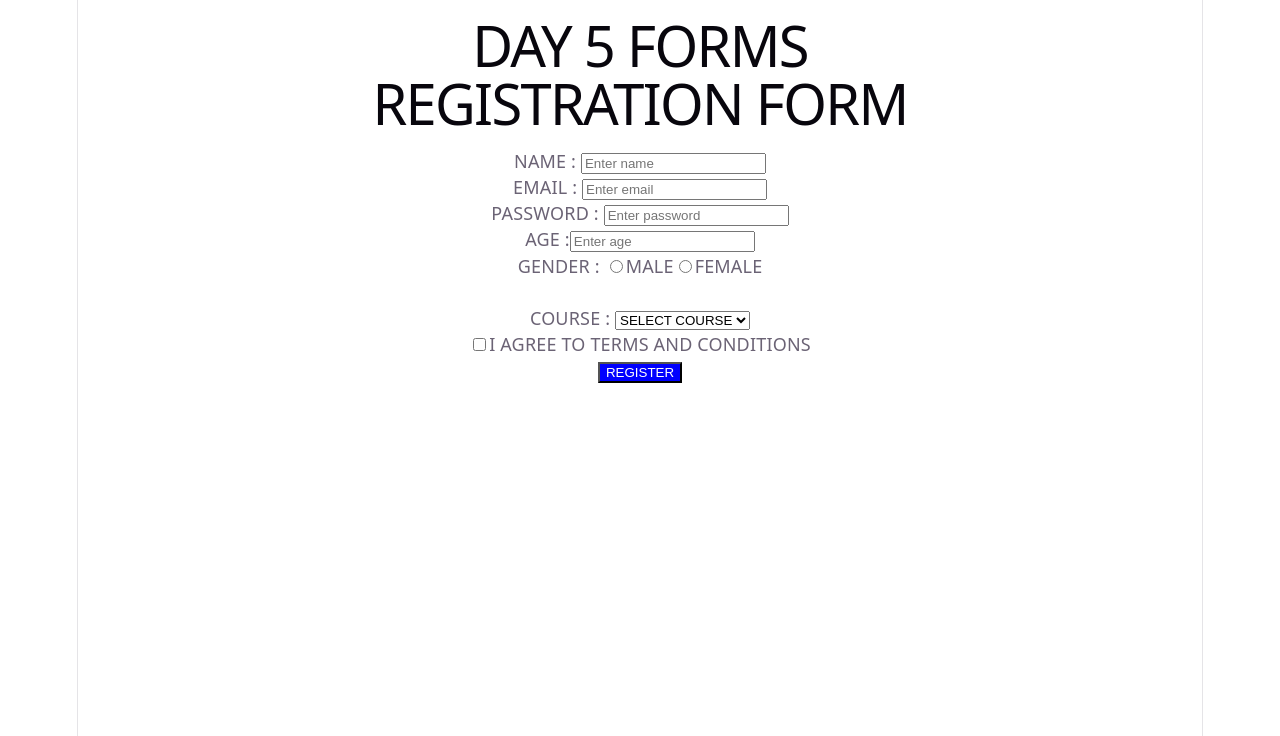
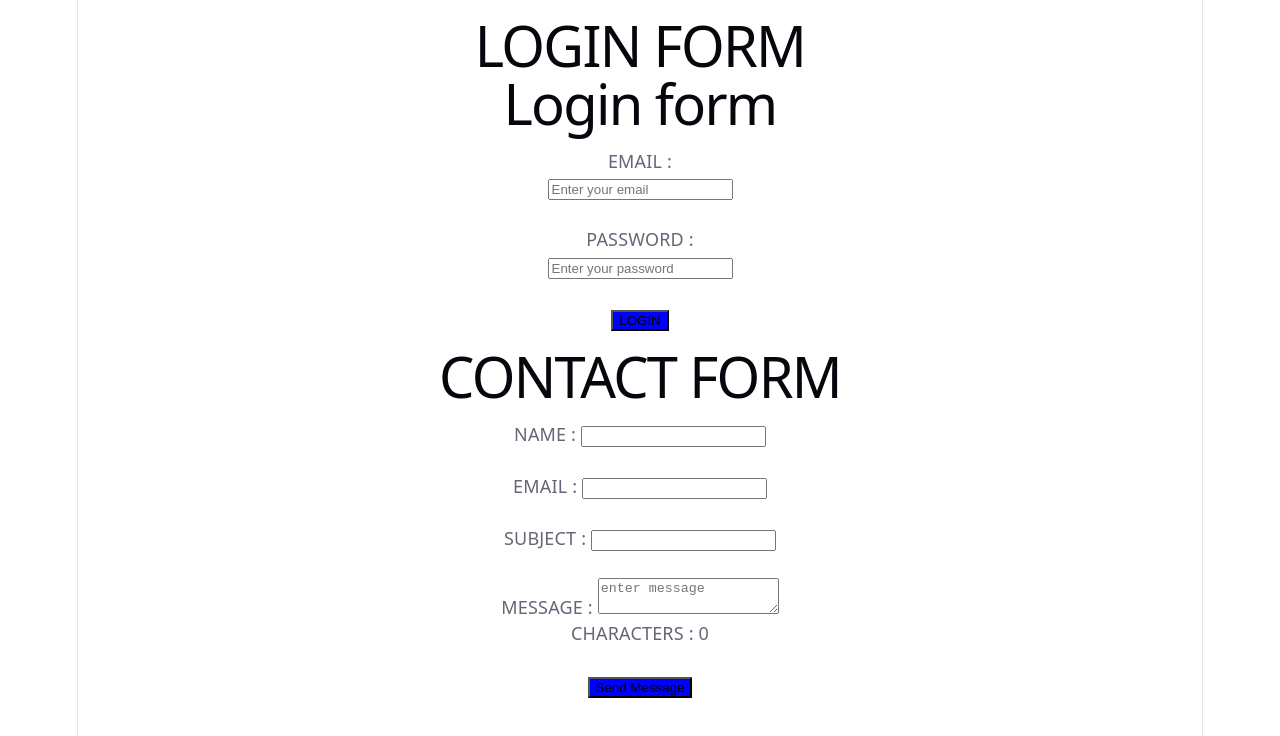
Before and after one commit to sherinshaik07/React-mini-projects, a React (Vite) app: page / in a window 1280 px wide. Shown: the top 736 px of the page. Built offline with nearby package versions, Linux system fonts and the light colour scheme.

Commit message:
Day 5 - forms completed

```diff
--- a/src/App.jsx
+++ b/src/App.jsx
@@ -12,6 +12,8 @@ import StudentList from './day4/StudentList';
 import ProductList from './day4/ProductList';
 import LoginLogout from './day4/LoginLogout';
 import Registrationform from './day5/Registrationform';
+import LoginForm from './day5/LoginForm';
+import ContactForm from './day5/ContactForm';
 function App(){
   return(
     <div>
@@ -44,9 +46,12 @@ function App(){
       <hr></hr>
       <ProductList/>
       <hr></hr>
-      <LoginLogout/>*/}
+      <LoginLogout/>
       <h1>DAY 5 FORMS</h1>
-      <Registrationform/>
+      <Registrationform/>*/}
+      <h1>LOGIN FORM</h1>
+      <LoginForm/>
+      <ContactForm/>
     </div>
   );
 }
--- /dev/null
+++ b/src/day5/ContactForm.jsx
@@ -0,0 +1,75 @@
+import { useState } from "react";
+function ContactForm(){
+    const[name,setName]=useState("");
+    const[email,setEmail]=useState("");
+    const[subject,setSubject]=useState("");
+    const[message,setMessage]=useState("");
+    const[error,setError]=useState("");
+    const[success,setSuccess]=useState("");
+    function handleSubmit(e){
+        e.preventDefault();
+        setError("");
+        setSuccess("");
+        if(name===""){
+            setError("please enter your name");
+            return;
+        }if(email===""){
+            setError("please enter your email");
+            return;
+        }if(subject===""){
+            setError("please enter the subject");
+            return;
+        }if(message===""){
+            setError("please enter your message");
+            return;
+        }
+        setSuccess("Message successfully sent");
+       setName("");
+       setEmail("");
+       setSubject("");
+       setMessage("");
+    }
+    return(
+        <div>
+            <h1>CONTACT FORM</h1>
+            <form onSubmit={handleSubmit}>
+                <div><label>NAME : </label>
+                <input
+                type="text"
+                value={name}
+                onChange={(e)=>setName(e.target.value)}/>
+                </div><br/>
+                <div>
+                    <label>EMAIL : </label>
+                    <input
+                    type ="email"
+                    value = {email}
+                    onChange={(e)=>setEmail(e.target.value)}/>
+                </div>
+                <br/>
+                <div>
+                    <label>SUBJECT : </label>
+                    <input
+                    type="text"
+                    value={subject}
+                    onChange={(e)=>setSubject(e.target.value)}/>
+                </div>
+                <br/>
+                <div>
+                    <label>MESSAGE : </label>
+                    <textarea
+                    placeholder="enter message"
+                    value={message}
+                    onChange={(e)=>setMessage(e.target.value)}/>
+                    <p>CHARACTERS : {message.length}</p>
+                </div>
+                <br/>
+                {error && <p>{error}</p>}
+                {success && <p>{success}</p>}
+                <button type ="submit" style={{background:"blue"}}>Send Message </button>
+            </form>
+        </div>
+    );
+
+}
+export default ContactForm;
--- /dev/null
+++ b/src/day5/LoginForm.jsx
@@ -0,0 +1,66 @@
+import {useState} from "react";
+function LoginForm(){
+    const [email,setEmail]=useState("");
+    const[password,setPassword]=useState("");
+    const[isLoggedIn,setIsLoggedIn]=useState(false);
+    const[error,setError]=useState("");
+
+    function handleSubmit(e){
+        e.preventDefault();
+
+    if(email===""){
+        setError("please enter email");
+        return;
+    }
+    if(password ===""){
+        setError("please enter password");
+        return;
+    }
+    if(email==="sherin@gmail.com" && password ==="123"){
+        setError("");
+        setIsLoggedIn(true);
+    }else{
+        setError("Invalid email or password");
+    }
+}
+function handleLogout(){
+    setIsLoggedIn(false);
+    setEmail("");
+    setPassword("");
+}
+return(
+    <div>
+        <h1>Login form</h1>
+        {isLoggedIn ? (
+        <div>
+           <h3>WELCOME ,SHERIN ! </h3>
+           <button onClick ={handleLogout}>LOGOUT</button>
+        </div>
+        ):(
+            <form onSubmit={handleSubmit}>
+                <div><label>EMAIL : </label> <br/>
+                <input
+                type ="email"
+                placeholder="Enter your email"
+                value={email}
+                onChange={(e)=>setEmail(e.target.value)}/>
+                </div>
+                <br/>
+                <div>
+                    <label>PASSWORD : </label><br/>
+                <input
+                type ="password"
+                placeholder="Enter your password"
+                value={password}
+                onChange={(e)=>setPassword(e.target.value)}/>
+                </div>
+                <br/>
+                {error && <p>{error}</p>}
+                <button type ="submit"style={{backgroundColor:"blue"}}>LOGIN</button>
+            </form>
+        )
+    }
+    </div>
+);
+}
+export default LoginForm;
```
